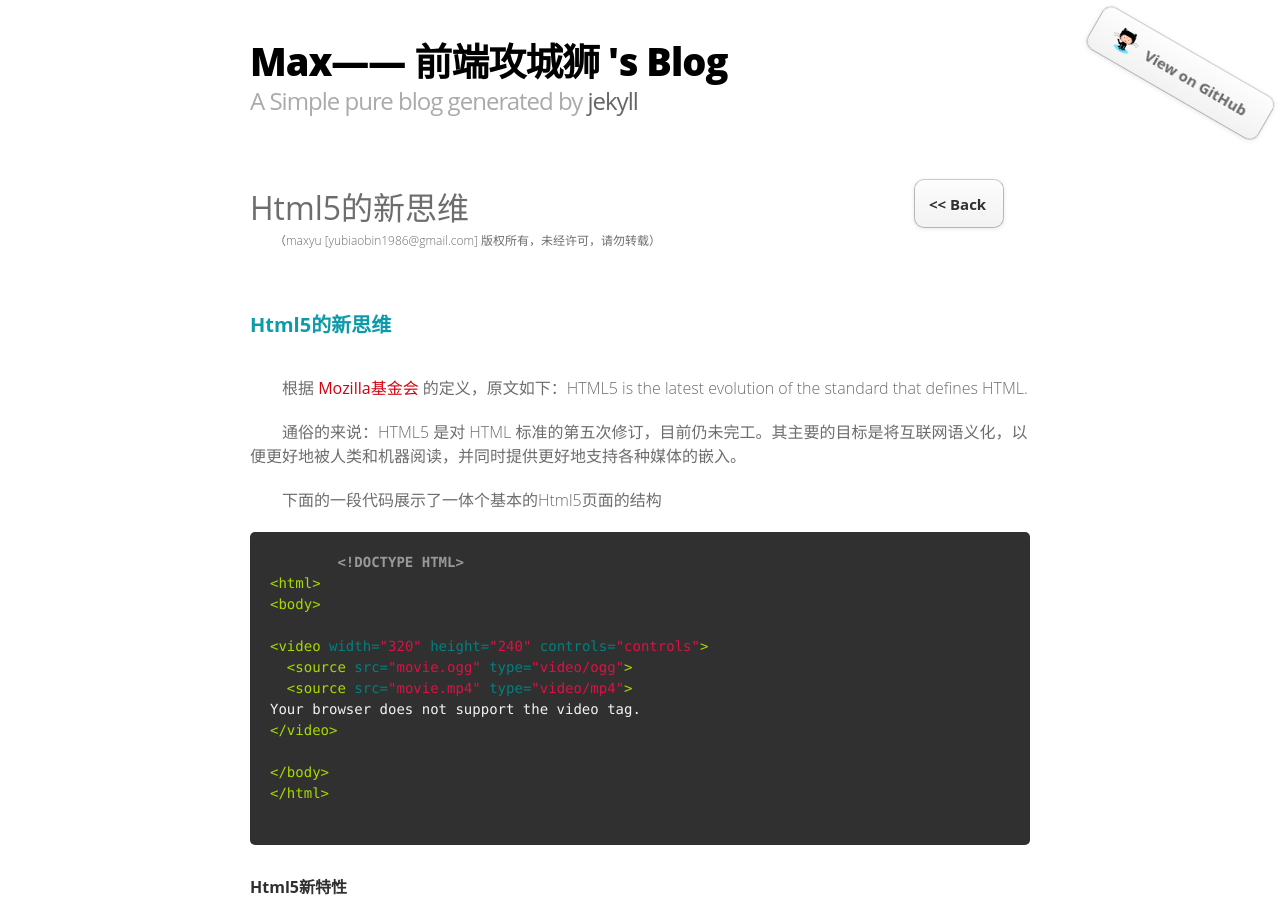
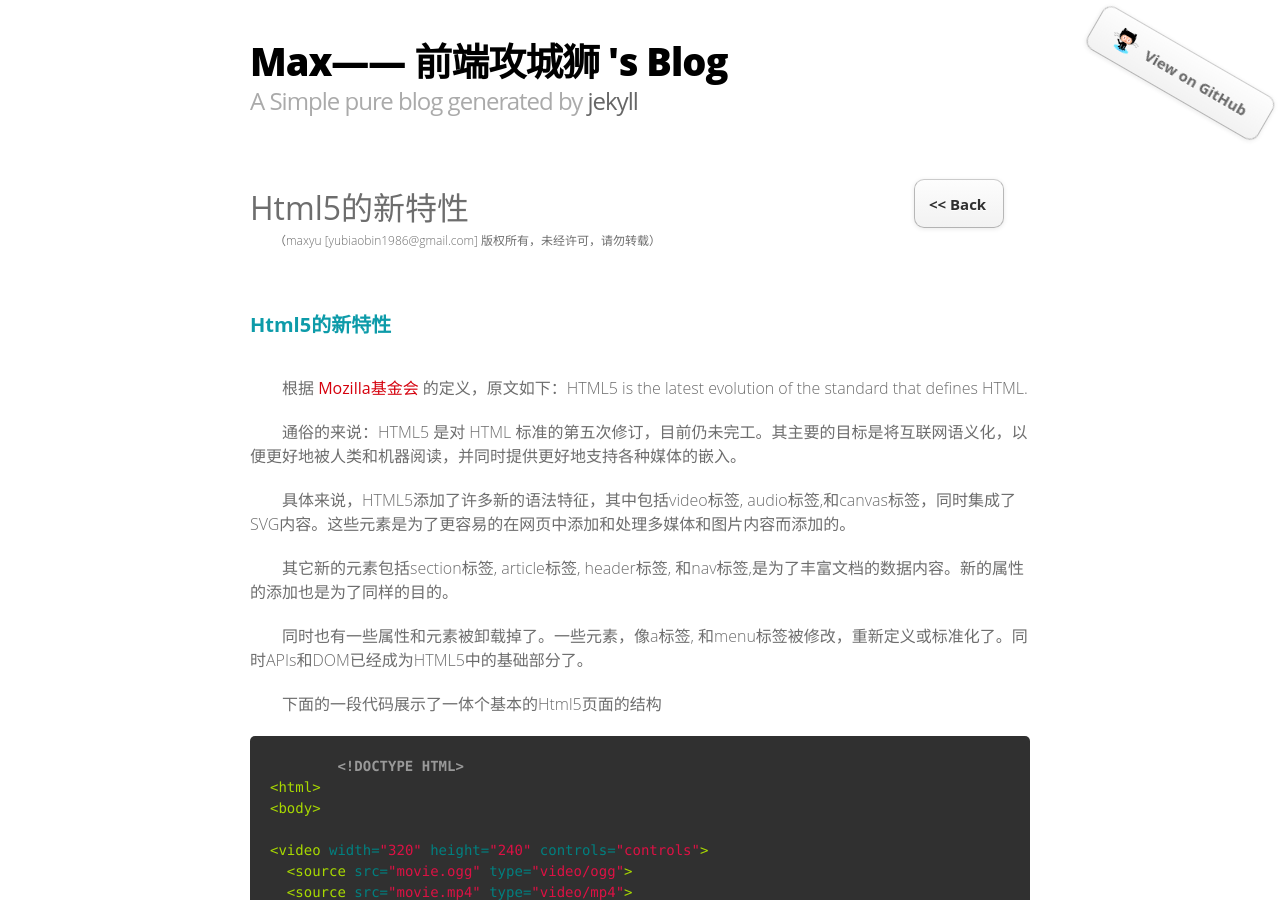
Before and after one commit to yubiaobin/yubiaobin.github.io, a Jekyll site: the page built from _posts/2014-09-09-html5-defined.html, in a window 1280 px wide and 900 px high. Built offline with Jekyll 4.4.1, drawn with Linux system fonts in a browser that asks for light colours; comment, search, counter and statistics services are not loaded.

Commit message:
modified html5 blog

```diff
--- a/_posts/2014-09-09-html5-defined.html
+++ b/_posts/2014-09-09-html5-defined.html
@@ -1,12 +1,12 @@
 ---
 layout: default_post
-title : Html5的新思维
+title : Html5的新特性
 ---
 
 
 
 
-<h3>Html5的新思维</h3>
+<h3>Html5的新特性</h3>
 
 
 
@@ -15,15 +15,12 @@ title : Html5的新思维
 <p>通俗的来说：HTML5 是对 HTML 标准的第五次修订，目前仍未完工。其主要的目标是将互联网语义化，以便更好地被人类和机器阅读，并同时提供更好地支持各种媒体的嵌入。</p>
 
 
-<!--
-<p>具体来说，HTML5添加了许多新的语法特征，其中包括<code><video></code>, <code><audio></code>,和<code><canvas></code>元素，同时集成了SVG内容。这些元素是为了更容易的在网页中添加和处理多媒体和图片内容而添加的。</p> -->
 
-<!--
-<p>具体来说，HTML5添加了许多新的语法特征，其中包括<pre><video></pre>, <pre><audio></pre>,和<pre><canvas></pre>元素，同时集成了SVG内容。这些元素是为了更容易的在网页中添加和处理多媒体和图片内容而添加的。</p>
-<p>其它新的元素包括<pre><section></pre>, <pre><article></pre>, <pre><header></pre>, 和<pre><nav></pre>,是为了丰富文档的数据内容。新的属性的添加也是为了同样的目的。</p>
-<p>同时也有一些属性和元素被卸载掉了。一些元素，像<pre><a></pre>, 和<pre><menu></pre>被修改，重新定义或标准化了。同时APIs和DOM已经成为HTML5中的基础部分了。</p>
+<p>具体来说，HTML5添加了许多新的语法特征，其中包括video标签, audio标签,和canvas标签，同时集成了SVG内容。这些元素是为了更容易的在网页中添加和处理多媒体和图片内容而添加的。</p>
+<p>其它新的元素包括section标签, article标签, header标签, 和nav标签,是为了丰富文档的数据内容。新的属性的添加也是为了同样的目的。</p>
+<p>同时也有一些属性和元素被卸载掉了。一些元素，像a标签, 和menu标签被修改，重新定义或标准化了。同时APIs和DOM已经成为HTML5中的基础部分了。</p>
 
- -->
+
 
 
 <p>下面的一段代码展示了一体个基本的Html5页面的结构</p>
```
Also changed, not shown: 1 other file.
